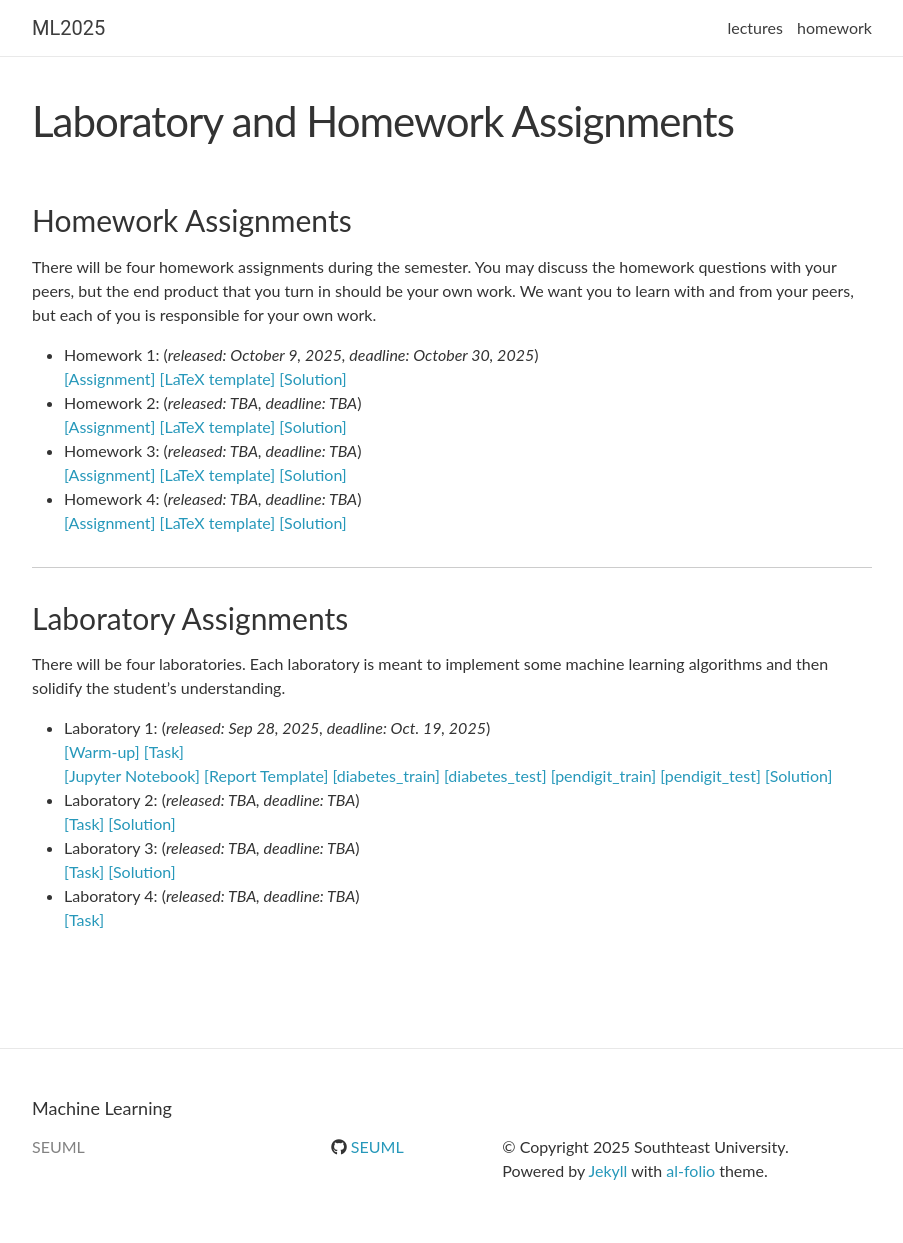
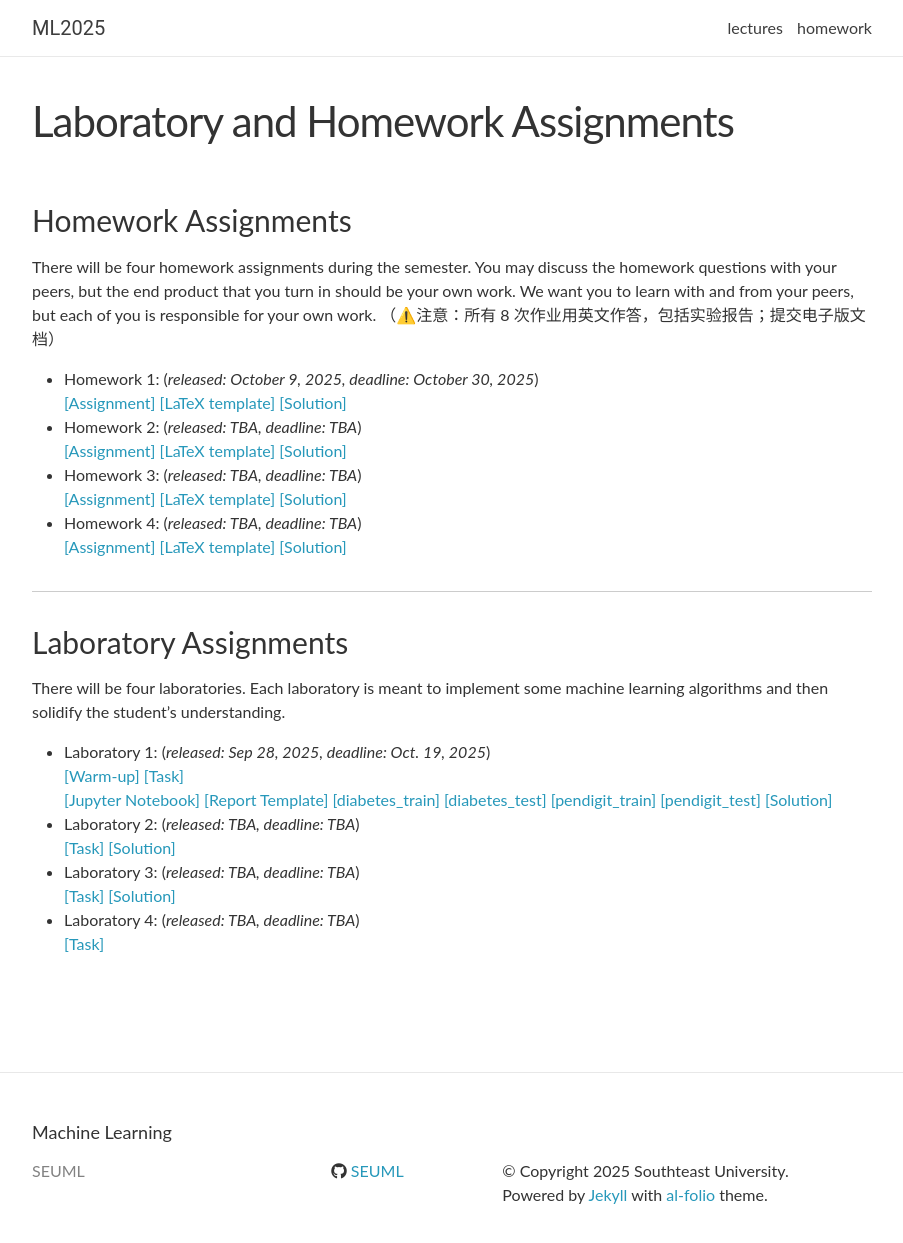
Before and after one commit to SEUML/ml-spring-2025, a Jekyll site: the page built from _pages/homework.md, in a window 1280 px wide and 1268 px high. Shown: the top 1243 px of the window, without its empty margins (188-1091 px from the left). Built offline with Jekyll 4.4.1, drawn with Linux system fonts in a browser that asks for light colours; nearby versions of some CDN libraries; comment, search, counter and statistics services are not loaded.

Commit message:
Add note about homework language and submission format
Added a notice specifying that all 8 homework assignments, including lab reports, must be completed in English and submitted as electronic documents.

```diff
--- a/_pages/homework.md
+++ b/_pages/homework.md
@@ -5,7 +5,7 @@ title: Laboratory and Homework Assignments
 ---
 
 ### Homework Assignments
-There will be four homework assignments during the semester. You may discuss the homework questions with your peers, but the end product that you turn in should be your own work. We want you to learn with and from your peers, but each of you is responsible for your own work.
+There will be four homework assignments during the semester. You may discuss the homework questions with your peers, but the end product that you turn in should be your own work. We want you to learn with and from your peers, but each of you is responsible for your own work. （⚠️注意：所有 8 次作业用英文作答，包括实验报告；提交电子版文档）
 
 
 - Homework 1: (*released: October 9, 2025, deadline: October 30, 2025*)
```
